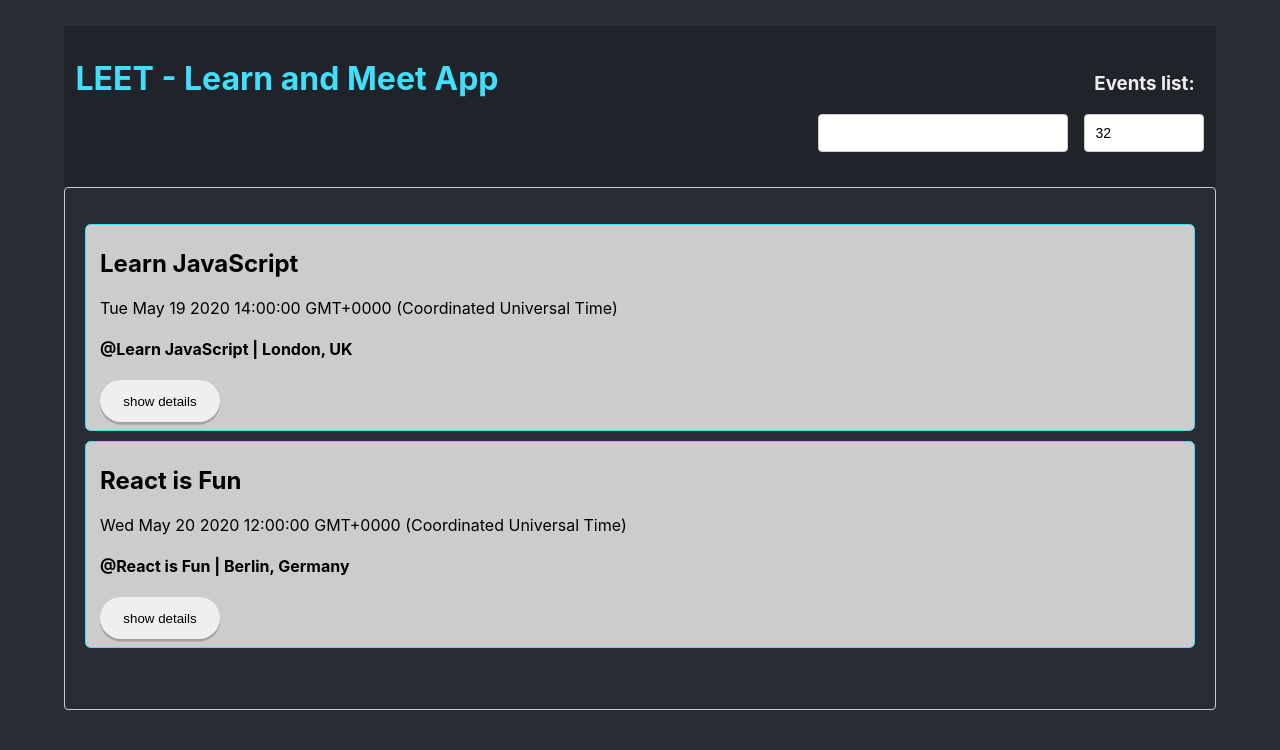
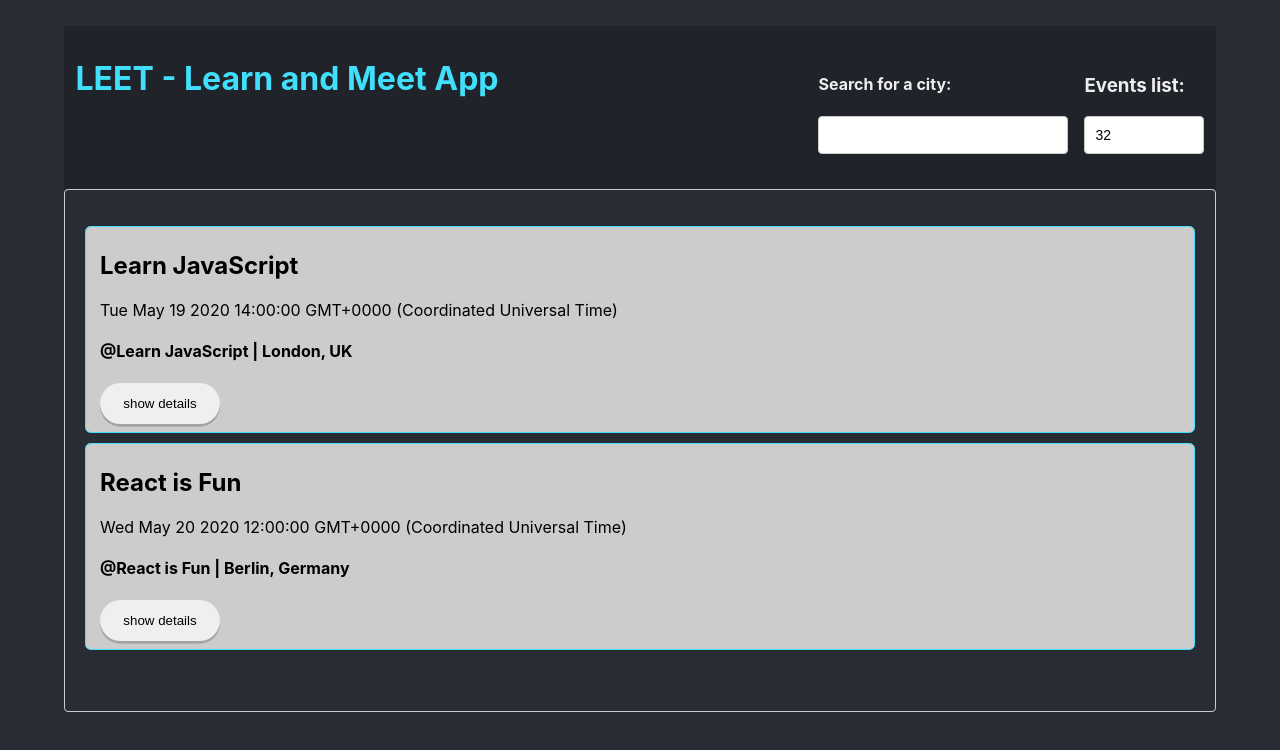
Before and after one commit to AfonsoRD/meet, a React (Create React App) app: page / in a window 1280 px wide. Shown: the top 750 px of the page. Built offline with nearby package versions, Linux system fonts and the light colour scheme; what atatus-spa would draw is missing.

Commit message:
add some CSS

```diff
--- a/src/App.css
+++ b/src/App.css
@@ -44,8 +44,14 @@
   align-items: flex-end;
 }
 
+.event-search {
+  color: #eee;
+  text-align: left;
+}
+
 .event-num {
   color: #eee;
+  text-align: left;
 }
 
 ul {
--- a/src/CitySearch.js
+++ b/src/CitySearch.js
@@ -45,6 +45,7 @@ class CitySearch extends Component {
   render() {
     return (
       <div className='CitySearch'>
+        <h4 className='event-search'>Search for a city:</h4>
         <input
           type='text'
           className='city'
```
Also changed, not shown: 3 other files (tests, documents, lock files or other folders).
